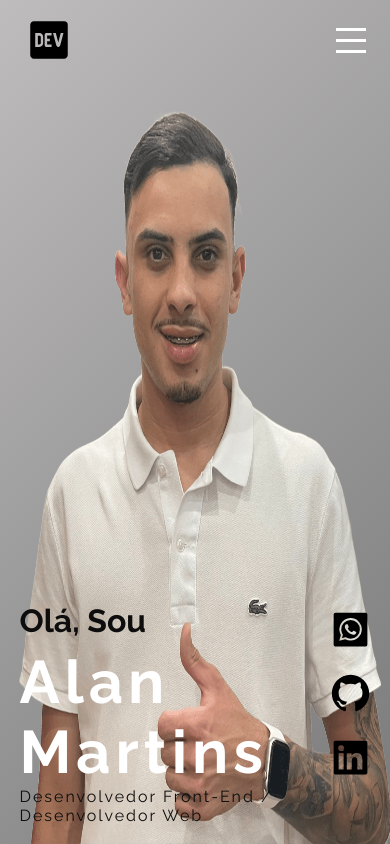
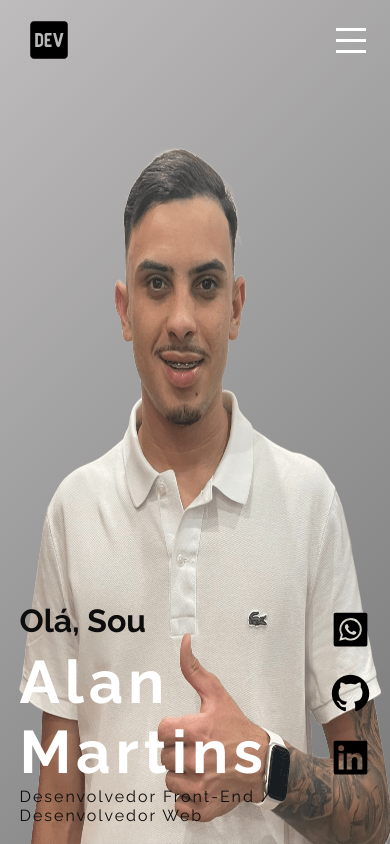
Before and after one commit to martinsalan2003/Portifolio-Alan, a React (Vite) app in the folder portifolioAlan/: page / in a window 390 px wide. Shown: the top 844 px of the page. Built offline with nearby package versions, Linux system fonts and the light colour scheme.

Commit message:
mobile teste3

```diff
--- a/portifolioAlan/src/styles/components/sobre.sass
+++ b/portifolioAlan/src/styles/components/sobre.sass
@@ -81,6 +81,7 @@ section
     .container-sobre
         display: block !important
         padding: 0 !important
+        height: 90vh
 
         .apresentacao
             justify-content: flex-end !important
@@ -113,5 +114,5 @@ section
             z-index: 1
             position: absolute
             bottom: 0
-            height: 100% !important
+            height: 95% !important
             width: 100%  !important
```
